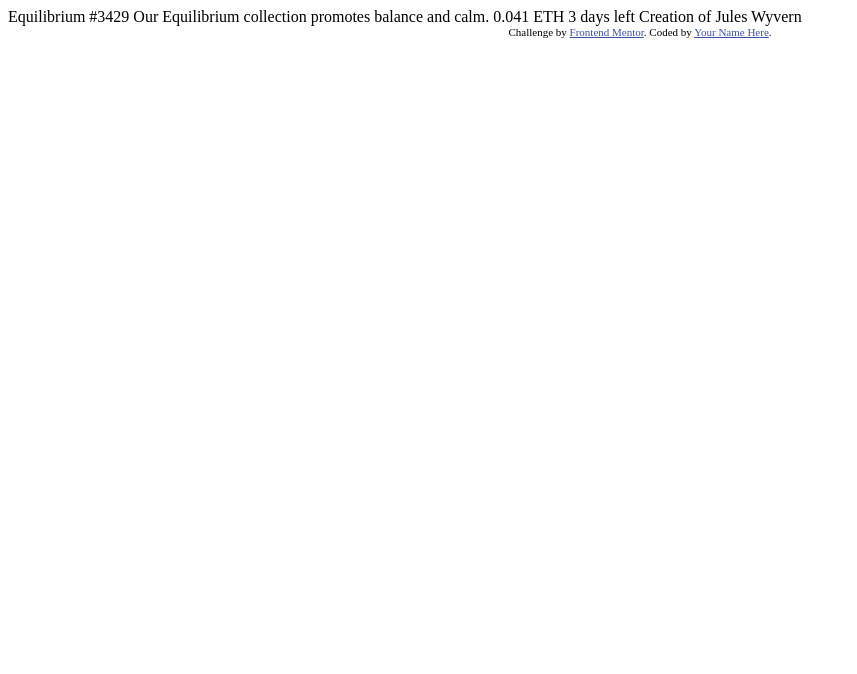
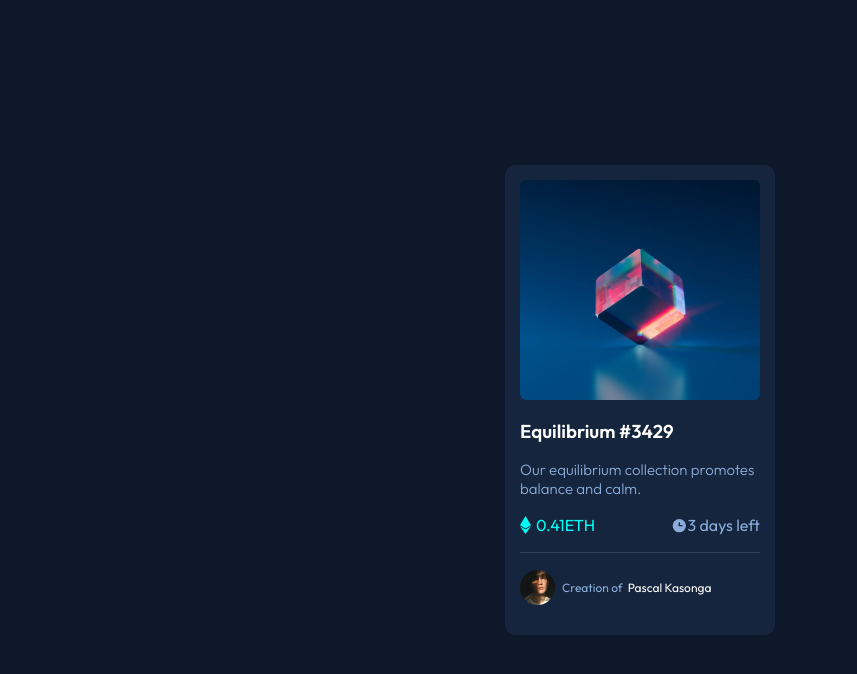
Before and after one commit to theblackman2/nft-preview-card, a plain HTML site: page index.html in a window 1280 px wide. Shown: the whole page, without its empty margins (0-857 px from the left). Drawn offline with Linux system fonts and the light colour scheme.

Commit message:
Finished styling

```diff
--- a/index.html
+++ b/index.html
@@ -8,26 +8,53 @@
 
   <title>Frontend Mentor | NFT preview card component</title>
 
-  <!-- Feel free to remove these styles or customise in your own stylesheet 👍 -->
-  <style>
-    .attribution { font-size: 11px; text-align: center; }
-    .attribution a { color: hsl(228, 45%, 44%); }
-  </style>
+  <link rel="stylesheet" href="style.css">
+
+  <!-- google fonts import -->
+  <link rel="preconnect" href="https://fonts.googleapis.com">
+  <link rel="preconnect" href="https://fonts.gstatic.com" crossorigin>
+  <link href="https://fonts.googleapis.com/css2?family=Outfit:wght@300;400;600&display=swap" rel="stylesheet">
 </head>
 <body>
 
-  Equilibrium #3429
+  <div class="container">
+    <div class="card">
+      <div class="card-img">
+        <span class="view">
+          <img src="images/icon-view.svg" alt="Icon View" />
+        </span>
+        <img src="images/image-equilibrium.jpg" alt="Image image-equilibrium">
+      </div>
+      <div class="card-infos">
+        <h3 class="card-title">
+          <a href="#">Equilibrium #3429</a>
+        </h3>
+        <p class="card-description">
+          Our equilibrium collection promotes balance and calm.
+        </p>
+        <div class="card-value">
+          <div class="ether-value">
+            <img src="images/icon-ethereum.svg" alt="Ethereum icon">
+            <span>0.41ETH</span>
+          </div>
+          <div class="time-left">
+            <img src="images/icon-clock.svg" alt="Clock icon">
+            <span>3 days left</span>
+          </div>
+        </div>
+        <span class="separator"></span>
+        <div class="user-infos">
+          <span class="avatar">
+            <img src="images/image-avatar.png" alt="Avatar">
+          </span>
+          <span class="user-text">Creation of</span>
+          <span class="user-name">
+            <a href="https://pkasonga.wordifysites.com/">Pascal Kasonga</a>
+          </span>
+        </div>
+      </div>
+    </div>
+  </div>
 
-  Our Equilibrium collection promotes balance and calm.
-
-  0.041 ETH
-  3 days left
-
-  Creation of Jules Wyvern
-
-  <div class="attribution">
-    Challenge by <a href="https://www.frontendmentor.io?ref=challenge" target="_blank">Frontend Mentor</a>.
-    Coded by <a href="#">Your Name Here</a>.
-  </div>
 </body>
 </html>
--- /dev/null
+++ b/style.css
@@ -0,0 +1,158 @@
+:root{
+  --soft-blue : hsl(215, 51%, 70%);
+  --cyan : hsl(178, 100%, 50%);
+  --main-bg : hsl(217, 54%, 11%);
+  --card-bg : hsl(216, 50%, 16%);
+  --line-dark-blue : hsl(215, 32%, 27%);
+  --white : hsl(0, 0%, 100%);
+}
+
+a{
+  color: inherit;
+  text-decoration: none;
+  transition: .5s;
+}
+
+a:hover{
+  color: var(--cyan);
+}
+
+*{
+  padding: 0;
+  margin: 0;
+  box-sizing: border-box;
+  font-family: 'Outfit', sans-serif;
+  color: var(--white);
+}
+
+p{
+  font-size: 18px;
+}
+
+.container{
+  width: 100vw;
+  min-height: 100vh;
+  background-color: var(--main-bg);
+  display: flex;
+  align-items: center;
+  justify-content: center;
+}
+
+.card{
+  width: 270px;
+  height: 470px;
+  padding: 15px;
+  border-radius: 10px;
+  background-color: var(--card-bg);
+}
+
+.card-img{
+  width: 100%;
+  height: 50%;
+  border-radius: 6px;
+  position: relative;
+}
+
+.view{
+  display: flex;
+  align-items: center;
+  justify-content: center;
+  position: absolute;
+  top: 0;
+  width: 100%;
+  height: 100%;
+  background-color: var(--cyan);
+  opacity: 0;
+  border-radius: inherit;
+  transition: .5s;
+}
+
+.view:hover{
+  opacity: .4;
+  cursor: pointer;
+}
+
+.view img{
+  width: 40px;
+  height: auto;
+}
+
+.card-img>img{
+  width: 100%;
+  height: 100%;
+  border-radius: inherit;
+}
+
+.card-infos{
+  height: 50%;
+  display: flex;
+  flex-direction: column;
+  justify-content: space-between;
+}
+
+.card-title{
+  font-weight: 600;
+  margin-top: 1em;
+}
+
+.card-description{
+  font-weight: 300;
+  color: var(--soft-blue);
+  font-size: 15px;
+}
+
+.card-value{
+  display: flex;
+  align-items: center;
+  justify-content: space-between;
+}
+
+.ether-value,
+.time-left{
+  display: flex;
+  align-items: center;
+  justify-content: center;
+}
+
+.ether-value img{
+  margin-right: 5px;
+}
+
+.ether-value span{
+  color: var(--cyan);
+}
+
+.time-left span{
+  color: var(--soft-blue);
+}
+
+.separator{
+  display: inline-block;
+  width: 100%;
+  height: .5px;
+  background-color: var(--line-dark-blue);
+}
+
+.user-infos{
+  display: flex;
+  align-items: center;
+  font-size: 12px;
+  margin-bottom: 15px;
+}
+
+.avatar{
+  display: inline-block;
+  width: 35px;
+  height: 35px;
+  margin-right: 7px;
+}
+
+.avatar img{
+  width: 100%;
+  height: 100%;
+}
+
+.user-text{
+  color: var(--soft-blue);
+  margin-right: 5px;
+}
```
